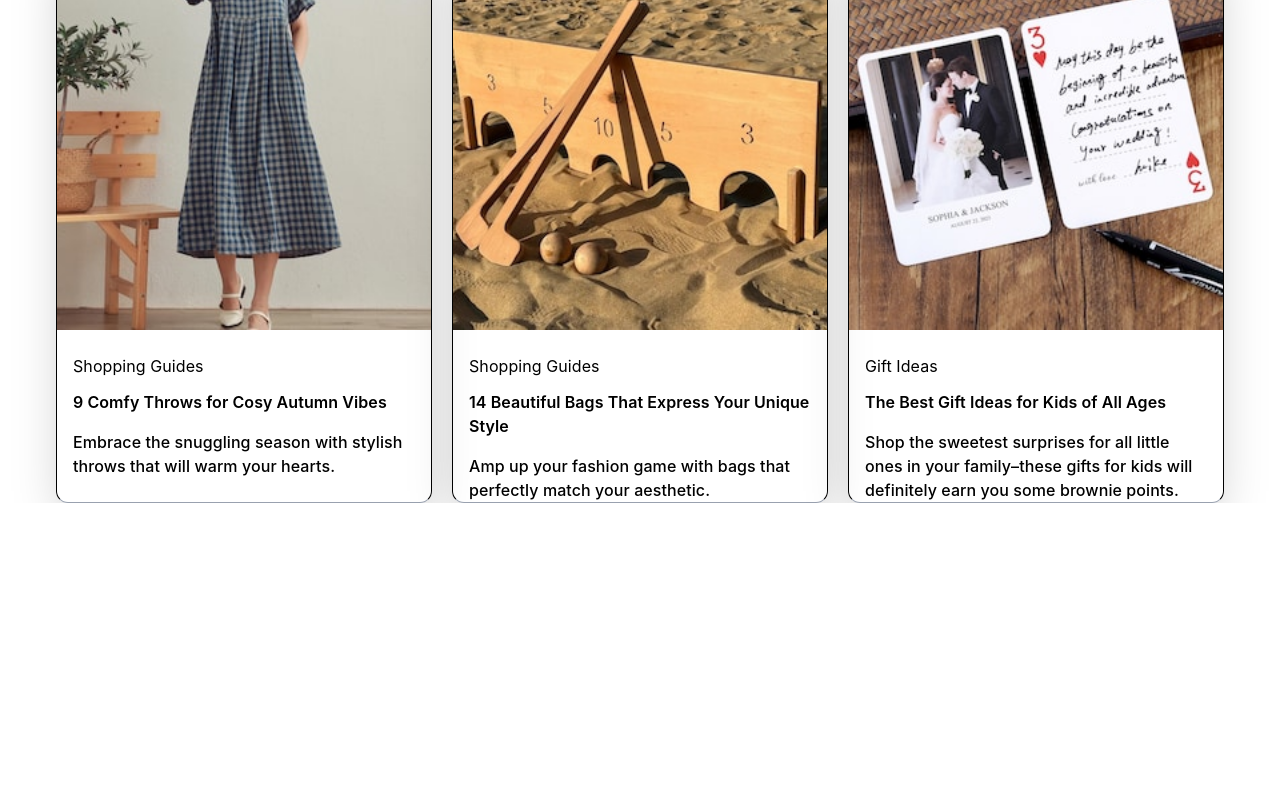
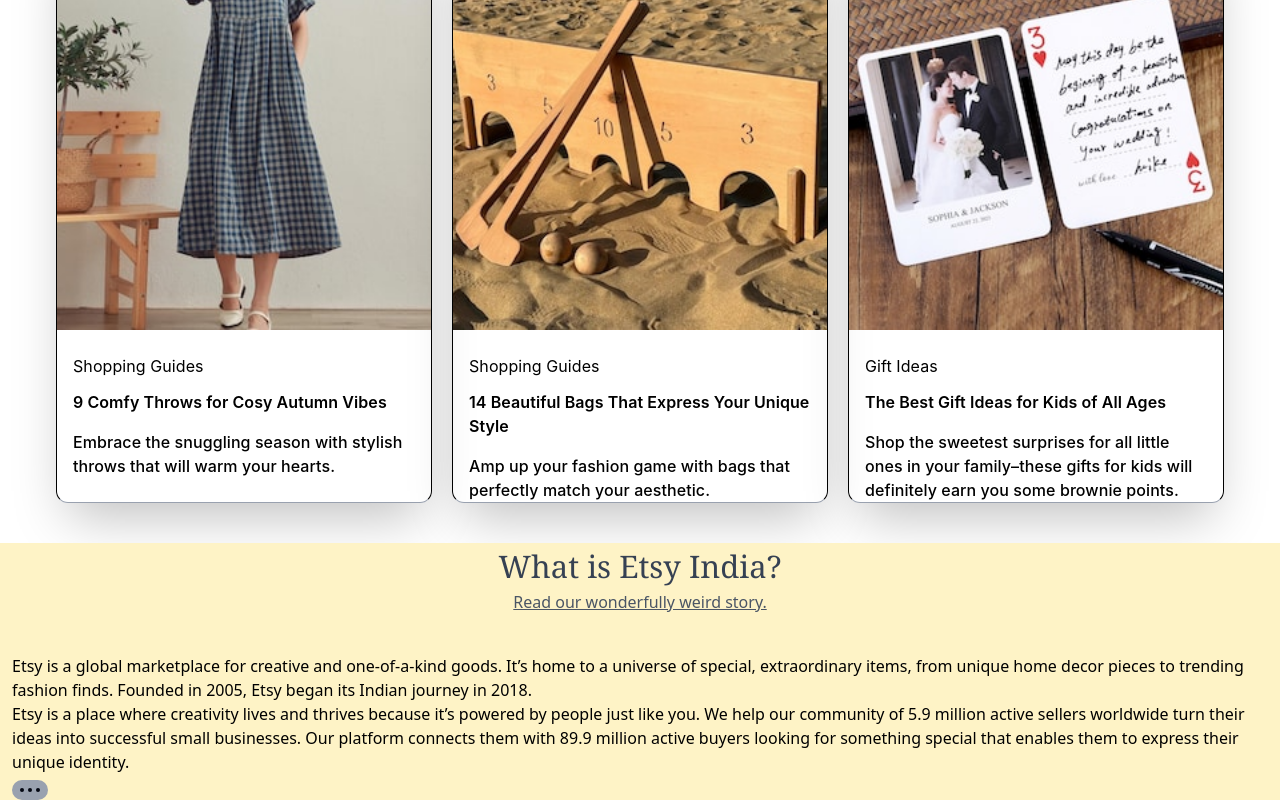
Before and after one commit to JERISHAB/etsy-clone, a React (Vite) app: page / in a window 1280 px wide. Shown: the part 5070-5870 px from the top of the page. Before the commit the page ends 5573 px from the top, so only its background shows below. Built offline with nearby package versions, Linux system fonts and the light colour scheme.

Commit message:
feat: footer-seemore functionality

```diff
--- a/src/components/organisms/WhatsEtsy.jsx
+++ b/src/components/organisms/WhatsEtsy.jsx
@@ -0,0 +1,47 @@
+import React from 'react'
+
+import { useState } from 'react';
+
+
+
+const WhatsEtsy = () => {
+
+    const [hide, setHide] = useState(false);
+
+    function expand() {
+        if (hide)
+            setHide(false)
+        else
+            setHide(true)
+    }
+
+  return (
+    <div className="mt-10 px-3 bg-amber-100">
+      <h2 className="font-g text-gray-700 text-center text-[31.01px] font-[300]">
+        What is Etsy India?
+      </h2>
+      <h4 className="text-gray-600 text-center underline">
+        Read our wonderfully weird story.
+      </h4>
+      <p className={`mt-10 ${ hide? 'line-clamp-3': 'line-clamp-none'}`}>
+        Etsy is a global marketplace for creative and one-of-a-kind goods. It’s
+        home to a universe of special, extraordinary items, from unique home
+        decor pieces to trending fashion finds. Founded in 2005, Etsy began its
+        Indian journey in 2018. <br />
+        Etsy is a place where creativity lives and thrives because it’s powered
+        by people just like you. We help our community of 5.9 million active
+        sellers worldwide turn their ideas into successful small businesses. Our
+        platform connects them with 89.9 million active buyers looking for
+        something special that enables them to express their unique identity.
+          </p>
+
+          <div className='bg-gray-400  text-4xl rounded-full inline-flex gap-1  p-2' onClick={expand} >
+              <div className="h-1 w-1 rounded-full bg-gray-950"></div>
+              <div className="h-1 w-1 rounded-full bg-gray-950"></div>
+              <div className="h-1 w-1 rounded-full bg-gray-950"></div>
+          </div>
+    </div>
+  );
+}
+
+export default WhatsEtsy
--- a/src/components/pages/HomePage.jsx
+++ b/src/components/pages/HomePage.jsx
@@ -8,6 +8,7 @@ import UniqueFinds from '../organisms/UniqueFinds';
 import Standout from '../organisms/Standout';
 import Discover from '../organisms/Discover';
 import Blogs from '../organisms/Blogs';
+import WhatsEtsy from '../organisms/WhatsEtsy';
 
 const HomePage = () => {
   return (
@@ -22,7 +23,8 @@ const HomePage = () => {
         <UniqueFinds />
         <Standout />
         <Discover />
-        <Blogs/>
+        <Blogs />
+        <WhatsEtsy/>
       </div>
     </>
   );
```
Also changed, not shown: src/components/organisms/Blogs.jsx (line endings or trailing spaces).
